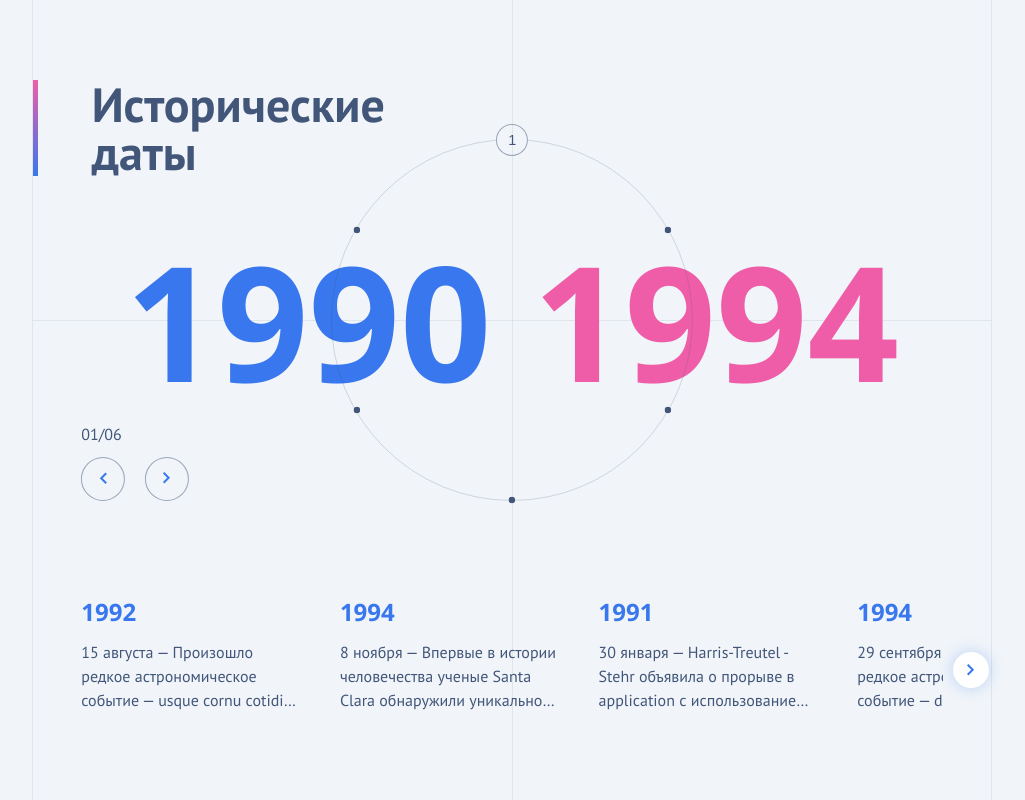
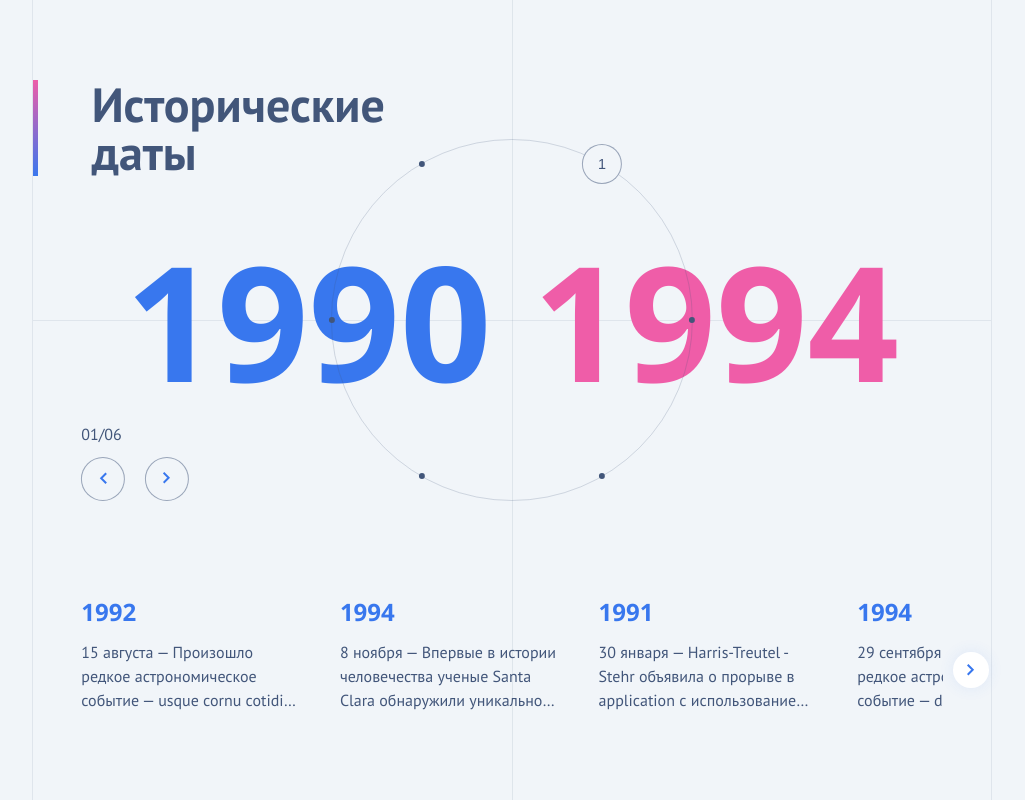
Before and after one commit to Timmmich19/slider-storybook, a React app: page / in a window 1280 px wide. Shown: the whole page, without its empty margins (181-1206 px from the left). Built offline with nearby package versions, Linux system fonts and the light colour scheme.

Commit message:
Circle rotation animation draft version

```diff
--- a/src/components/AgesSlider/AgesSlider.tsx
+++ b/src/components/AgesSlider/AgesSlider.tsx
@@ -44,6 +44,7 @@ type CircularSliderProps = {
 
 const CircularSlider = ({activeIndex, onChange, onAnimateStateChange}: CircularSliderProps) => {
   const swiperRef = useRef<SwiperRef>(null)
+  const circleRef = useRef<HTMLDivElement>(null)
   const prevBtnRef = useRef<HTMLButtonElement>(null)
   const nextBtnRef = useRef<HTMLButtonElement>(null)
   const totalSlides = mockData.length
@@ -56,20 +57,10 @@ const CircularSlider = ({activeIndex, onChange, onAnimateStateChange}: CircularS
     to: mockData[0].to
   })
 
-  useEffect(() => {
-    const swiper = swiperRef.current?.swiper
-    if (swiper && swiper.activeIndex !== activeIndex) {
-      swiper.slideTo(activeIndex)
-    }
-  }, [activeIndex])
-
-  const handlePrev = useCallback(() => {
-    swiperRef.current?.swiper?.slidePrev()
-  }, [])
-
-  const handleNext = useCallback(() => {
-    swiperRef.current?.swiper?.slideNext()
-  }, [])
+  const getActiveDotAngle = useCallback(() => {
+    const angleStep = 360 / totalSlides
+    return angleStep * activeIndex
+  }, [activeIndex, totalSlides])
 
   const animateYears = useCallback(
     (newIndex: number) => {
@@ -103,10 +94,47 @@ const CircularSlider = ({activeIndex, onChange, onAnimateStateChange}: CircularS
     [onAnimateStateChange]
   )
 
+  const animateCircleRotation = useCallback(
+    (targetIndex: number) => {
+      if (!circleRef.current) return
+
+      const angleStep = 360 / totalSlides
+
+      const currentRotation = gsap.getProperty(circleRef.current, 'rotation') as number
+
+      const targetRotation = -targetIndex * angleStep
+
+      let rotationDelta = targetRotation - currentRotation
+      while (rotationDelta > 180) rotationDelta -= 360
+      while (rotationDelta < -180) rotationDelta += 360
+
+      gsap.to(circleRef.current, {
+        rotation: `+=${rotationDelta}`,
+        duration: 0.8,
+        ease: 'power2.inOut',
+        transformOrigin: 'center center'
+      })
+    },
+    [totalSlides]
+  )
+
+  const handlePrev = useCallback(() => {
+    swiperRef.current?.swiper?.slidePrev()
+    const newIndex = (activeIndex - 1 + totalSlides) % totalSlides
+    animateCircleRotation(newIndex)
+  }, [activeIndex, totalSlides, animateCircleRotation])
+
+  const handleNext = useCallback(() => {
+    swiperRef.current?.swiper?.slideNext()
+    const newIndex = (activeIndex + 1) % totalSlides
+    animateCircleRotation(newIndex)
+  }, [activeIndex, totalSlides, animateCircleRotation])
+
   const handleDotClick = (index: number) => {
     const swiper = swiperRef.current?.swiper
     if (!swiper) return
     swiper.slideTo(index)
+    animateCircleRotation(index)
   }
 
   const handleSlideChange = useCallback(() => {
@@ -115,8 +143,32 @@ const CircularSlider = ({activeIndex, onChange, onAnimateStateChange}: CircularS
 
     const newIndex = swiper.activeIndex
     onChange(newIndex)
+    animateCircleRotation(newIndex)
     animateYears(newIndex)
-  }, [onChange, animateYears])
+  }, [onChange, animateYears, animateCircleRotation])
+
+  const DOT_RADIUS_OFFSET = 0
+  const CIRCLE_RADIUS = 180
+
+  const getDotPosition = (index: number, total: number) => {
+    const angleStep = 360 / total
+
+    const angleDeg = -60 + angleStep * index
+    const angleRad = (angleDeg * Math.PI) / 180
+
+    const r = CIRCLE_RADIUS + DOT_RADIUS_OFFSET
+
+    const x = r * Math.cos(angleRad)
+    const y = r * Math.sin(angleRad)
+    return {x, y}
+  }
+
+  useEffect(() => {
+    const swiper = swiperRef.current?.swiper
+    if (swiper && swiper.activeIndex !== activeIndex) {
+      swiper.slideTo(activeIndex)
+    }
+  }, [activeIndex])
 
   useEffect(() => {
     const swiper = swiperRef.current?.swiper
@@ -130,23 +182,7 @@ const CircularSlider = ({activeIndex, onChange, onAnimateStateChange}: CircularS
     animateYears(activeIndex)
   }, [activeIndex, animateYears])
 
-  const DOT_RADIUS_OFFSET = 0 // на сколько кнопки вынести за круг
-  const CIRCLE_RADIUS = 180 // у тебя circle 360px → радиус 180
-
-  const getDotPosition = (index: number, total: number) => {
-    const angleStep = 360 / total
-    // начинаем с 12 часов: -90 градусов, по часовой → +angle
-    const angleDeg = -90 + angleStep * index
-    const angleRad = (angleDeg * Math.PI) / 180
-
-    const r = CIRCLE_RADIUS + DOT_RADIUS_OFFSET
-
-    const x = r * Math.cos(angleRad)
-    const y = r * Math.sin(angleRad)
-
-    // x, y здесь — смещение от центра
-    return {x, y}
-  }
+  const compensationAngle = getActiveDotAngle()
 
   return (
     <div className='circle-slider'>
@@ -166,16 +202,22 @@ const CircularSlider = ({activeIndex, onChange, onAnimateStateChange}: CircularS
         </div>
       </div>
 
-      <div className='circle-slider__circle'>
+      <div className='circle-slider__circle' ref={circleRef}>
         <div className='circle-slider__dots'>
           {mockData.map((_, idx) => {
             const {x, y} = getDotPosition(idx, totalSlides)
+
+            const angleStep = 360 / totalSlides
+            const dotAngle = angleStep * idx
+
             return (
               <div
+                key={idx}
                 className='circle-slider__dot-wrapper'
                 style={{
                   top: `${y}px`,
-                  left: `${x}px`
+                  left: `${x}px`,
+                  transform: `rotate(${compensationAngle}deg)`
                 }}
               >
                 <button
--- a/src/components/AgesSlider/agesSlider.scss
+++ b/src/components/AgesSlider/agesSlider.scss
@@ -54,7 +54,7 @@
 }
 
 .circle-slider {
-  --dot-width: 32px;
+  --dot-width: 40px;
 
   position: absolute;
   width: 90%;
@@ -121,6 +121,7 @@
     border-radius: 50%;
     margin: 0 auto;
     z-index: 5;
+    will-change: transform;
   }
 
   &__dots {
@@ -161,7 +162,7 @@
     cursor: pointer;
     transform-origin: center center;
     transition: all 0.2s ease;
-    transform: scale(0.2);
+    transform: scale(0.15);
   }
 
   &__dot--active {
@@ -222,7 +223,7 @@
     width: 36px;
     height: 36px;
     background: white;
-    box-shadow: #3877ee4d 0 0 15px;
+    box-shadow: #3a79ee1a 0 0 15px;
     border: none;
     border-radius: 50%;
     color: white;
```
